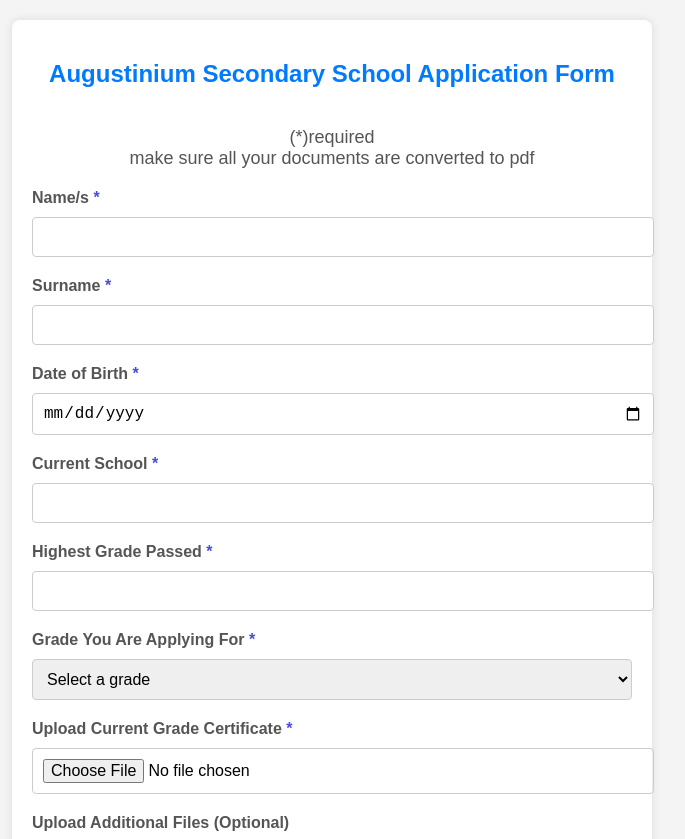
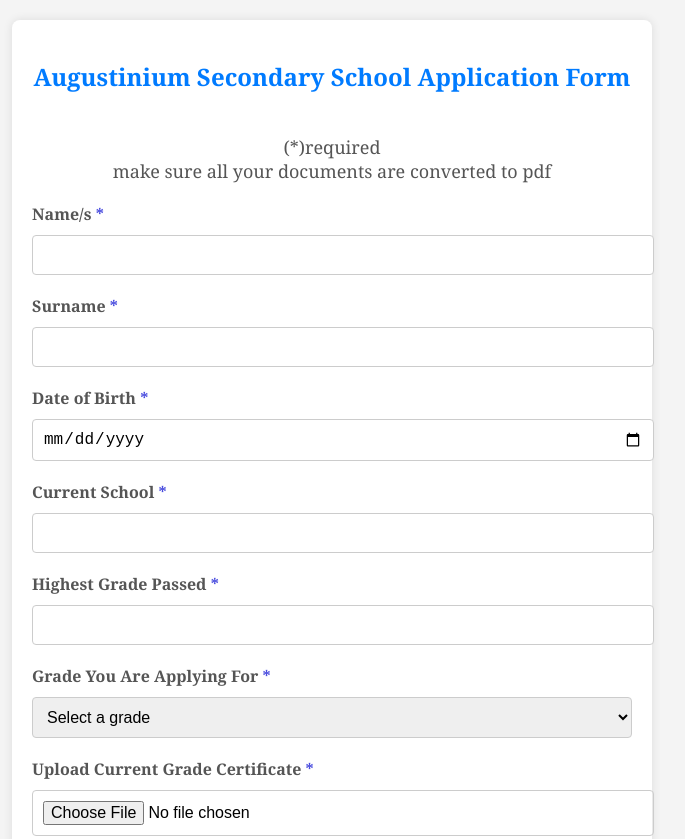
Before and after one commit to Ovawa/AugustineumSS, a plain HTML site: page apply.html in a window 1280 px wide. Shown: the top 839 px of the page, without its empty margins (308-993 px from the left). Drawn offline with Linux system fonts and the light colour scheme.

Commit message:
same font family

```diff
--- a/OurTeam.css
+++ b/OurTeam.css
@@ -4,7 +4,6 @@
   box-sizing: border-box;
 }
 body {
-    font-family: Arial, sans-serif;
     background-color: #f4f4f4;
     font-family: 'Arial', sans-serif;
     align-items: center;
--- a/index.css
+++ b/index.css
@@ -5,7 +5,6 @@
     box-sizing: border-box;
 }
 body {
-    font-family: 'Arial', sans-serif;
     align-items: center;
     justify-content: center;
     font-family: Georgia, 'Times New Roman', Times, serif;
--- a/styled.css
+++ b/styled.css
@@ -1,5 +1,5 @@
 body {
-    font-family: Arial, sans-serif;
+    font-family: Georgia, 'Times New Roman', Times, serif, sans-serif;
     background-color: #f4f4f4;
     margin: 0;
     padding: 20px;
```
Also changed, not shown: index.html (+0 -1 lines).
